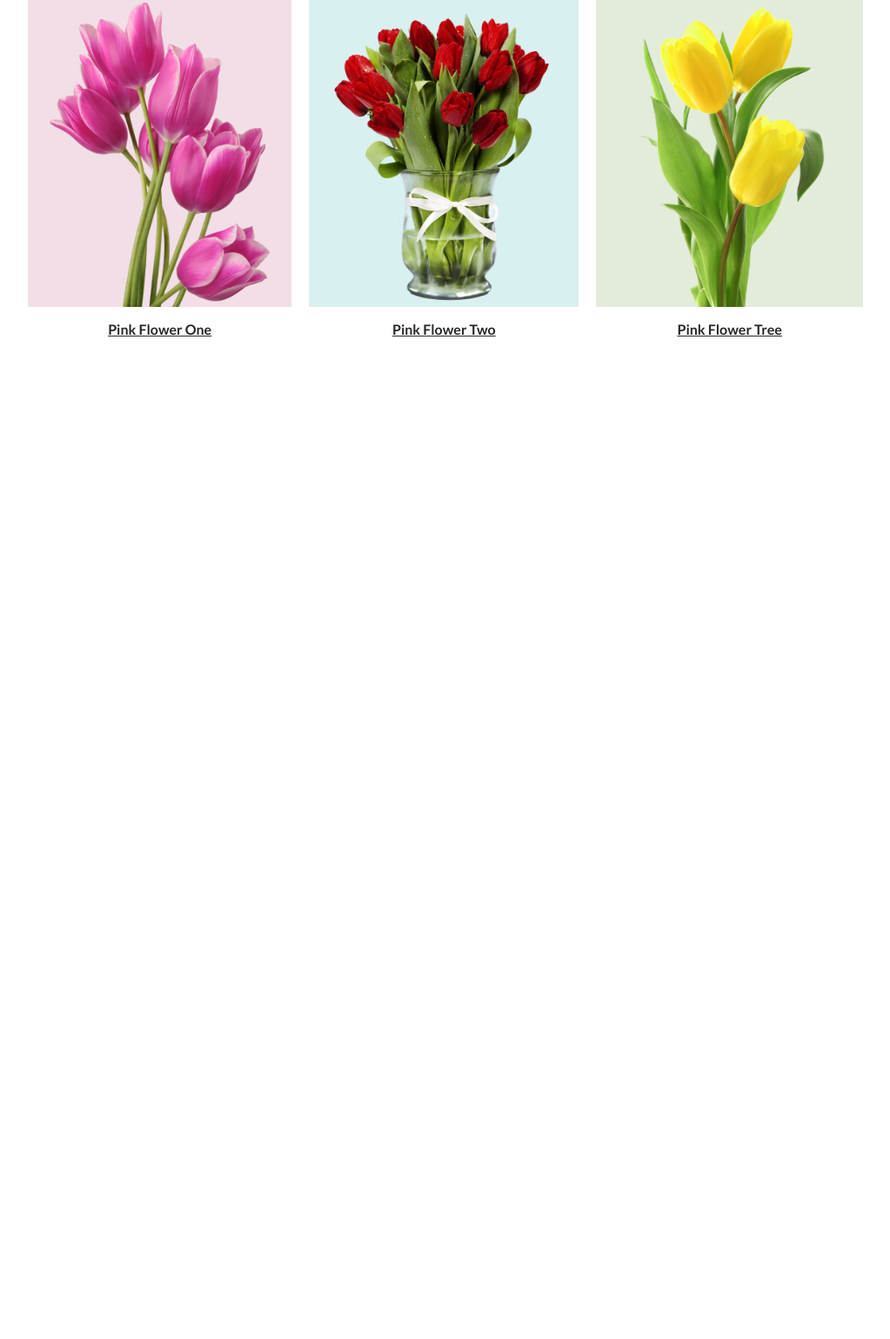
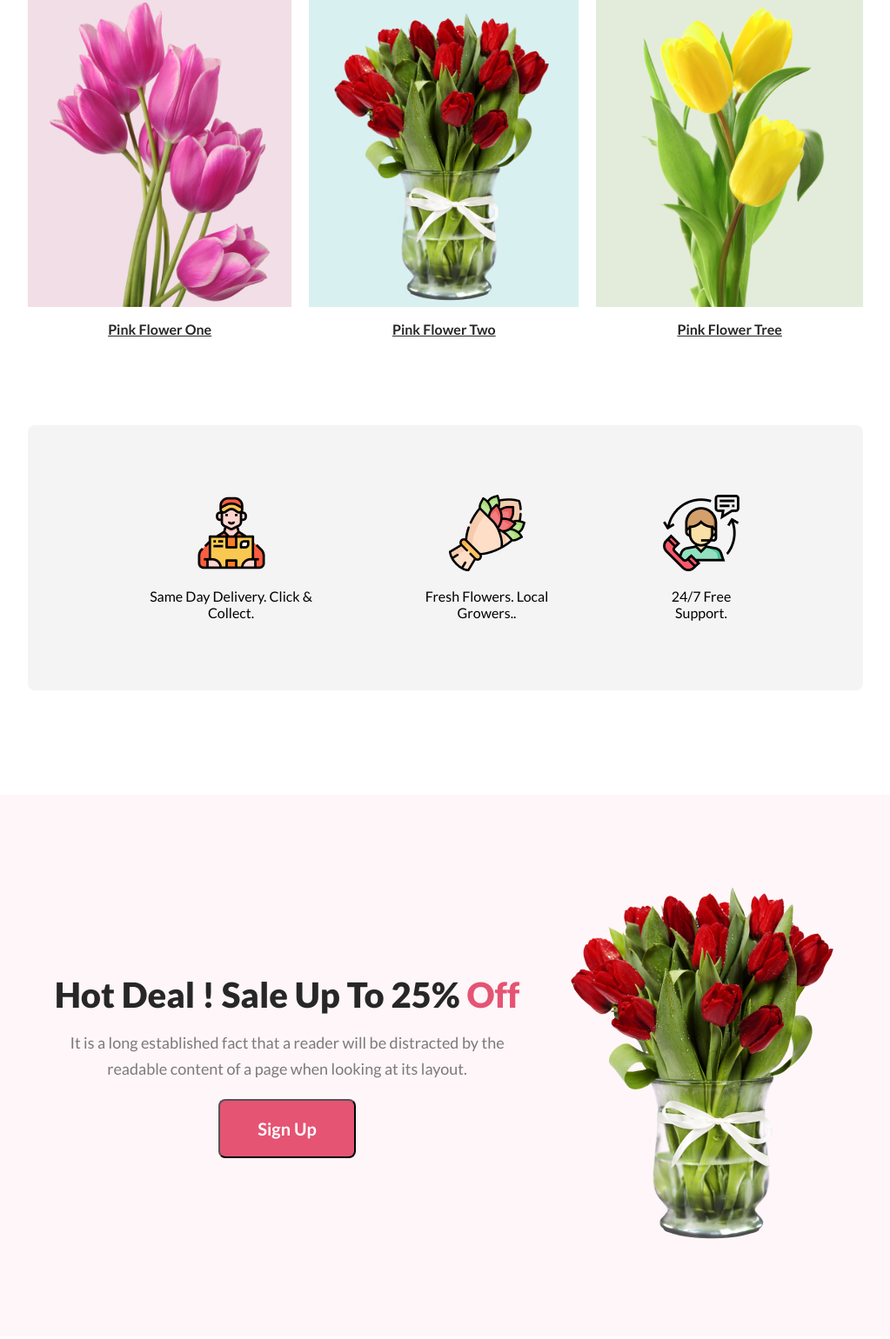
Before and after one commit to bangladeshitareq/flower-shop-assignment, a plain HTML site: page index.html in a window 1280 px wide. Shown: the part 1166-2706 px from the top of the page at 87% size, without its empty margins (128-1151 px from the left). Before the commit the page ends 1655 px from the top, so only its background shows below. Drawn offline with Linux system fonts and the light colour scheme.

Commit message:
Hot Deal git section add and images section add

```diff
--- a/index.html
+++ b/index.html
@@ -26,7 +26,7 @@
         </div>
       </div>
     </header>
-    <main id="featured">
+    <section id="featured">
       <div class="container">
         <div class="featured-area">
           <h1 class="heading-title">Our Featured Flowers</h1>
@@ -56,6 +56,35 @@
           </div>
         </div>
       </div>
-    </main>
+    </section>
+    <section class="container">
+        <div class="servies-area">
+            <div class="delivery">
+                <div class="delevery-img"><img src="Flower Asset/Group 57.png" alt="Delyvery img"></div>
+                <p>Same Day Delivery. Click & Collect.</p>
+            </div>
+            <div class="growers">
+                <div class=growers-img"><img src="Flower Asset/Group 58.png" alt="Fresh Flowers. Local Growers. img"></div>
+                <p>Fresh Flowers. Local Growers..</p>
+            </div>
+            <div class="support">
+                <div class="support-img"><img src="Flower Asset/Group 59.png" alt="Delyvery img"></div>
+                <p>24/7 Free Support.</p>
+            </div>
+        </div>
+    </section>
+
+    <section class="hot-deal">
+        <div class="container">
+            <div class="hot-deal-text">
+                <h2 class="heading-title ">Hot Deal ! Sale Up To 25% <span>Off</span></h2>
+                <p class="paragraph-common">It is a long established fact that a reader will be distracted by the readable content of a page when looking at its layout.</p>
+                <button class="btn">Sign Up</button>
+            </div>
+            <div class="hot-deal-img">
+                <img src="Flower Asset/pngwing 8.png" alt="flower img 8">
+            </div>
+        </div>
+    </section>
   </body>
 </html>
--- a/styles/style.css
+++ b/styles/style.css
@@ -138,3 +138,67 @@ header {
   text-decoration-line: underline;
   margin-top: 16px;
 }
+
+.servies-area{
+  display: flex;
+  justify-content: center;
+  gap: 100px;
+  padding: 80px 130px;
+  border-radius: 8px;
+
+background: rgba(39, 39, 39, 0.05);
+
+
+}
+
+.servies-area .delivery, .growers, .support{
+  text-align: center;
+
+}
+
+.servies-area p{
+  margin-top: 16px;
+}
+
+/* Hot deal section style start */
+
+.hot-deal{
+
+  border-radius: 8px;
+  margin: 120px 0;
+
+
+background: rgba(229, 84, 115, 0.05);
+}
+.hot-deal .container{
+  display: flex;
+  justify-content: space-around;
+  align-items: center;
+  padding: 100px 0;
+}
+
+.hot-deal .container .hot-deal-text{
+  text-align: center;
+  width: 75%;
+  max-width: 550px;
+}
+
+.hot-deal .container .hot-deal-text h2{
+font-family: Lato;
+font-size: 40px;
+font-weight: 800;
+line-height: 48px;
+letter-spacing: 0%;
+}
+
+.hot-deal .container .hot-deal-text span{
+  color: rgb(229, 84, 115);
+}
+
+.hot-deal .container .hot-deal-text p{
+  text-align: center;
+}
+
+.hot-deal .container .hot-deal-img {
+  max-width: 318px;
+}
```
